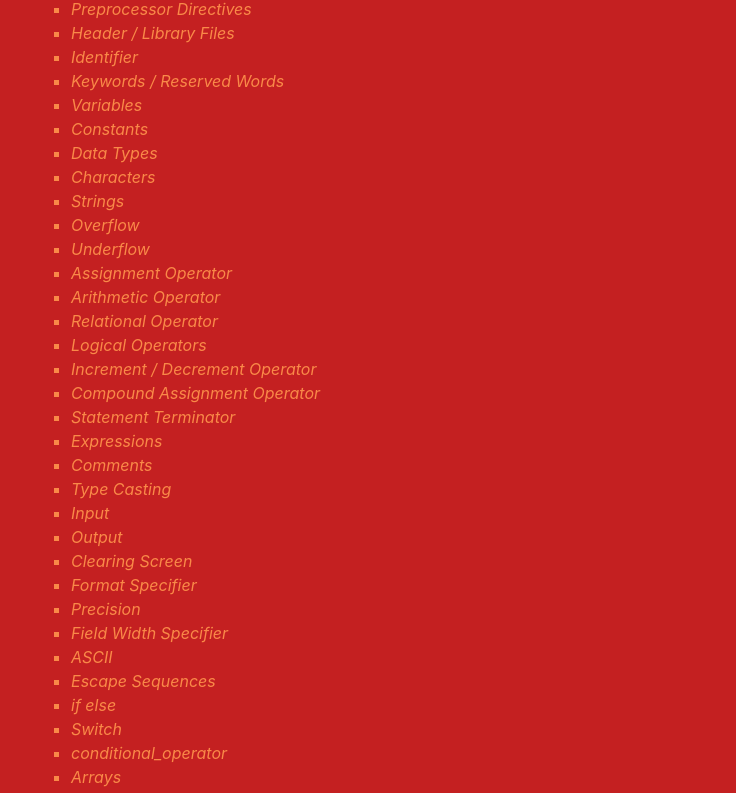
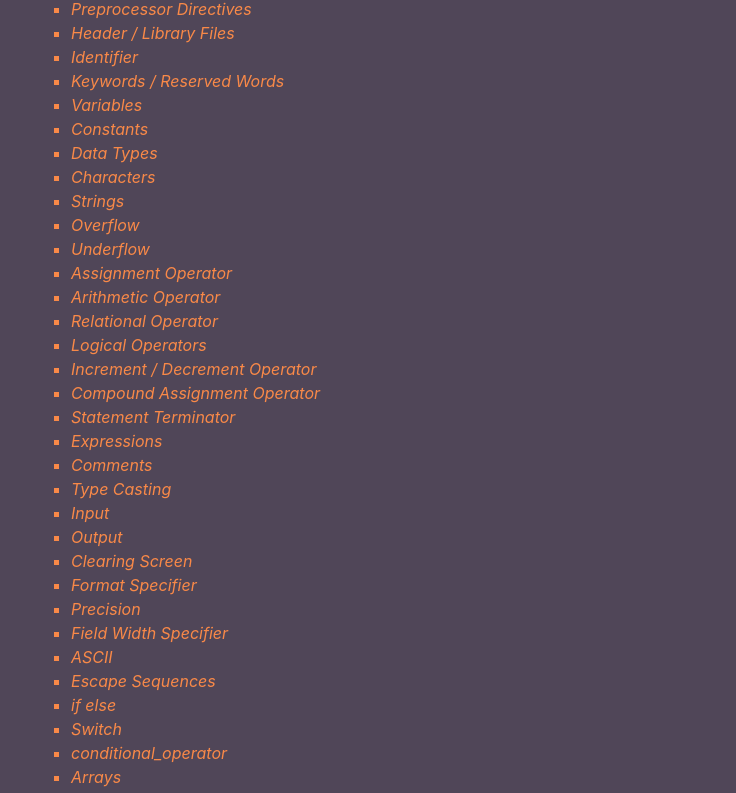
Before and after one commit to electrodragon/C-Quick-Guide, a plain HTML site: page index.html in a window 1280 px wide. Shown: the part 281-1074 px from the top of the page, without its empty margins (54-790 px from the left). Drawn offline with nearby package versions, Linux system fonts and the light colour scheme.

Commit message:
Changed Background !

```diff
--- a/style.css
+++ b/style.css
@@ -1,5 +1,5 @@
 body {
-  background-color: #C42021;
+  background-color: #504658;
 }
 .main-title {
   font-size: 8em;
```
